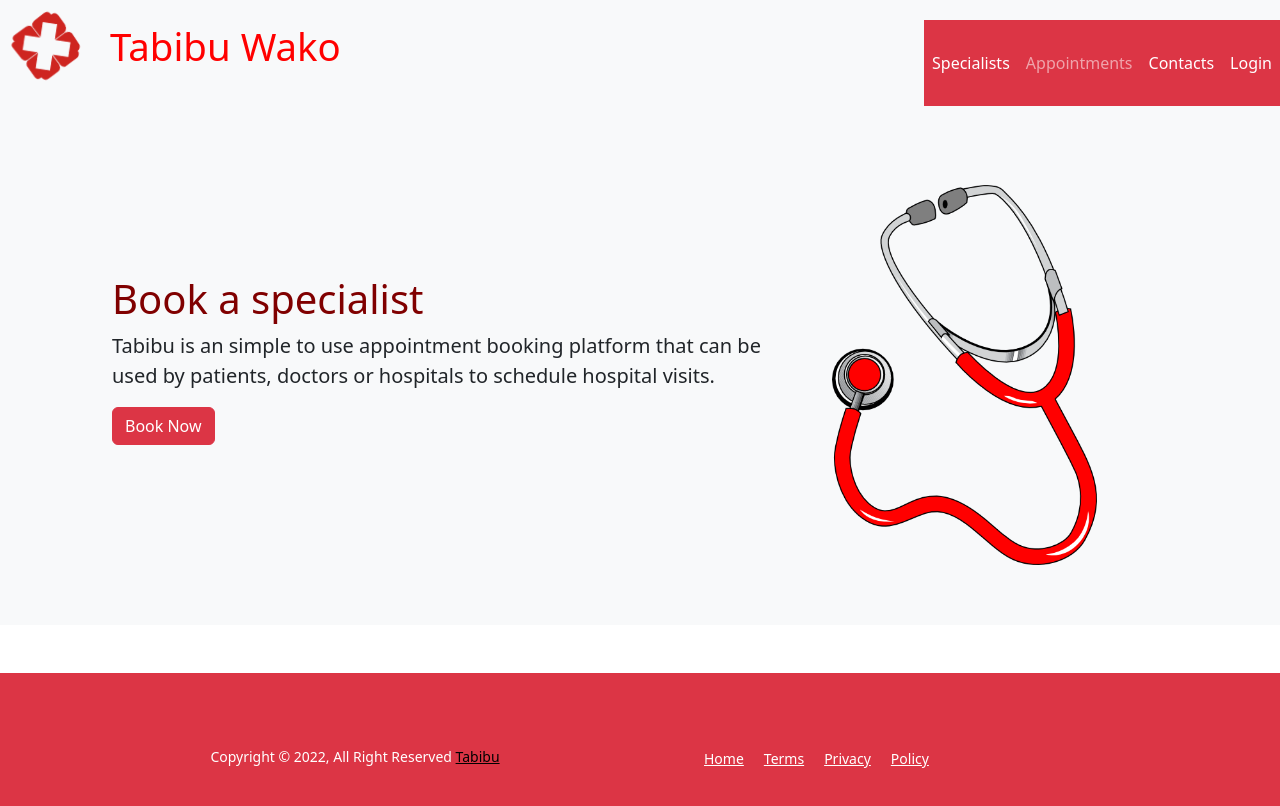
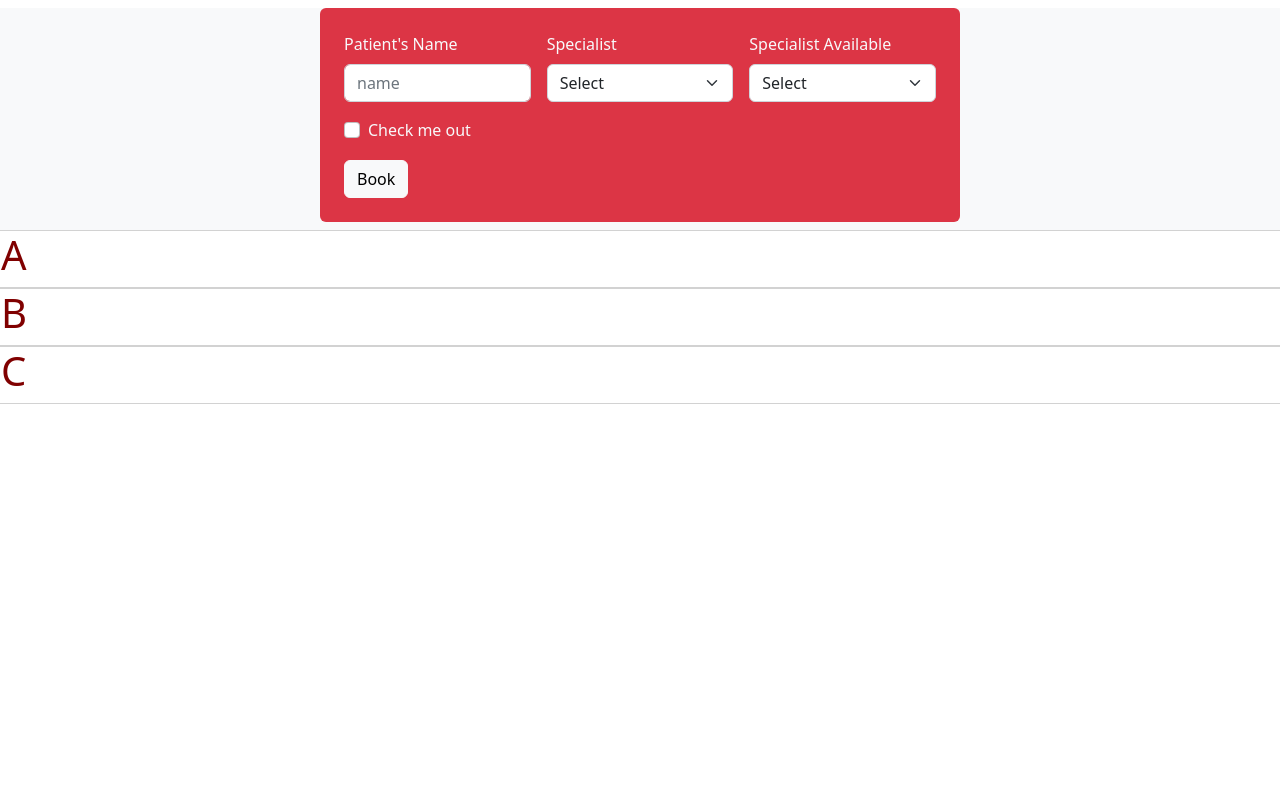
Before and after one commit to K-Irungu/Project_Frontend, a React (Create React App) app in the folder my-app-frontend/: page / in a window 1280 px wide. Shown: the top 806 px of the page. Built offline with nearby package versions, Linux system fonts and the light colour scheme.

Commit message:
Added components

```diff
--- a/my-app-frontend/src/App.js
+++ b/my-app-frontend/src/App.js
@@ -1,19 +1,27 @@
-
-import "./App.css";
-import Navbar from "./components/Navbar";
-import Appointments from "./components/Appointments";
-import Home from "./components/Home";
-import Footer from "./components/Footer";
 import "bootstrap/dist/css/bootstrap.min.css";
 import "bootstrap/dist/js/bootstrap.bundle.min";
+import "./App.css";
+// import Navbar from "./components/Navbar";
+// import Home from "./components/Home";
+// import Card from "./components/Card";
+import Booking from "./components/Booking";
+// import Login from "./components/Login";
+// import Footer from "./components/Footer";
+
+// import Appointment from "./components/Appointment";
 
 function App() {
   return (
     <div>
-      <Navbar />
+      {/* <Navbar />
+      <Login/>
       <Home />
-      {/* <Appointments /> */}
-      <Footer />
+      <Appointment />
+
+      <Card />
+      <Footer /> */}
+      <Booking />
+
       </div>
 
 
```
